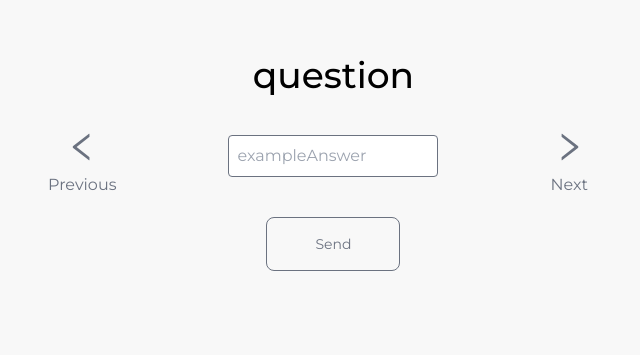
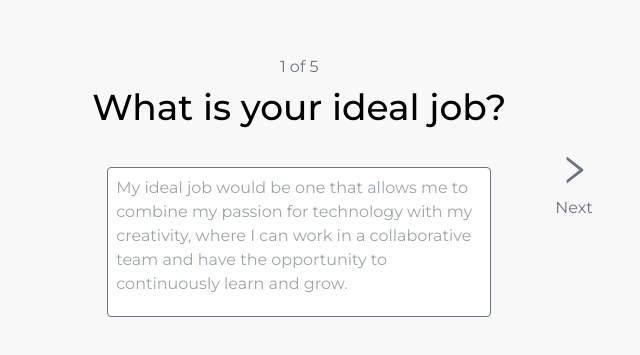
Before and after one commit to Waxer59/JobReady, a React (Vite) app: page /questionaire in a window 1280 px wide. Shown: the part 265-620 px from the top of the page, without its empty margins (322-962 px from the left). Built offline with nearby package versions, Linux system fonts and the light colour scheme; the HTML template or start-up script is replaced by a standard one.

Commit message:
add context

```diff
--- a/package.json
+++ b/package.json
@@ -17,7 +17,8 @@
     "react-dom": "^18.2.0",
     "react-icons": "^4.8.0",
     "react-rough-notation": "^1.0.3",
-    "react-router-dom": "^6.11.2"
+    "react-router-dom": "^6.11.2",
+    "sonner": "^0.4.0"
   },
   "devDependencies": {
     "@types/react": "^18.0.28",
--- a/src/App.tsx
+++ b/src/App.tsx
@@ -1,10 +1,15 @@
 import { BrowserRouter } from 'react-router-dom'
 import AppRouter from './router/AppRouter'
+import QuestionaireProvider from './context/QuestionaireProvider'
+import { Toaster } from 'sonner'
 
 export default function App() {
   return (
     <BrowserRouter>
-      <AppRouter />
+      <QuestionaireProvider>
+        <Toaster />
+        <AppRouter />
+      </QuestionaireProvider>
     </BrowserRouter>
   )
 }
--- a/src/components/Transitions.tsx
+++ b/src/components/Transitions.tsx
@@ -1,6 +1,6 @@
 import { motion } from 'framer-motion'
 
-export function FadeInWhenVisible({ children }: { children: any }) {
+export function FadeInWhenVisible({ children }: { children: React.ReactNode }) {
   return (
     <motion.div
       initial="hidden"
@@ -20,7 +20,7 @@ export function ScaleOnHover({
   children,
   className = ''
 }: {
-  children: any
+  children: React.ReactNode
   className?: string
 }) {
   return (
--- /dev/null
+++ b/src/context/QuestionaireContext.tsx
@@ -0,0 +1,17 @@
+import { createContext } from 'react'
+
+export interface IQuestionaireContext {
+  questionNumber: number
+  setQuestion: (questionNumber: number) => void
+  answers: {
+    [key: string]: string
+  }
+  setAnswers: (answers: object) => void
+}
+
+export const QuestionaireContext = createContext<IQuestionaireContext>({
+  questionNumber: 1,
+  setQuestion: () => {},
+  answers: {},
+  setAnswers: () => {}
+})
--- /dev/null
+++ b/src/context/QuestionaireProvider.tsx
@@ -0,0 +1,18 @@
+import { QuestionaireContext } from './QuestionaireContext'
+import { useState } from 'react'
+
+export default function QuestionaireProvider({
+  children
+}: {
+  children: React.ReactNode
+}) {
+  const [questionNumber, setQuestion] = useState(1)
+  const [answers, setAnswers] = useState({})
+
+  return (
+    <QuestionaireContext.Provider
+      value={{ questionNumber, setQuestion, answers, setAnswers }}>
+      {children}
+    </QuestionaireContext.Provider>
+  )
+}
--- /dev/null
+++ b/src/hooks/useQuestionaire.tsx
@@ -0,0 +1,37 @@
+import { useContext } from 'react'
+import { QuestionaireContext } from '../context/QuestionaireContext'
+import { QUESTIONS } from '../jobReady/data/questionsData'
+
+export default function useQuestionaire() {
+  const { questionNumber, setQuestion, answers, setAnswers } =
+    useContext(QuestionaireContext)
+
+  function nextQuestion() {
+    if (questionNumber + 1 > Object.keys(QUESTIONS).length) {
+      return
+    }
+    setQuestion(questionNumber + 1)
+  }
+
+  function prevQuestion() {
+    if (questionNumber - 1 < 1) {
+      return
+    }
+    setQuestion(questionNumber - 1)
+  }
+
+  function answerQuestion(answer: string, questionNumber: number) {
+    setAnswers({
+      ...answers,
+      [questionNumber]: answer
+    })
+  }
+
+  return {
+    nextQuestion,
+    prevQuestion,
+    answerQuestion,
+    questionNumber,
+    answers
+  }
+}
--- a/src/jobReady/components/questionaire/QuestionaireQuestion.tsx
+++ b/src/jobReady/components/questionaire/QuestionaireQuestion.tsx
@@ -1,46 +1,95 @@
 import { AiOutlineLeft, AiOutlineRight } from 'react-icons/ai'
 import { ScaleOnHover } from '../../../components/Transitions'
+import useQuestionaire from '../../../hooks/useQuestionaire'
+import { QUESTIONS } from '../../data/questionsData'
+import { useState } from 'react'
+import { toast } from 'sonner'
 
-interface Props {
-  question: string
-  hasNext: boolean
-  hasPrev: boolean
-  exampleAnswer: string
+export default function QuestionaireQuestion() {
+  const {
+    questionNumber,
+    nextQuestion,
+    prevQuestion,
+    answerQuestion,
+    answers
+  } = useQuestionaire()
+  const [currentAnswer, setCurrentAnswer] = useState<string>('')
+
+  const handleFinish = () => {
+    if (!AreAllAwnsersFilled() || currentAnswer === '') {
+      toast.error('Please fill all the questions')
+    }
   }
 
-export default function QuestionaireQuestion({
-  question,
-  hasNext,
-  hasPrev,
-  exampleAnswer
-}: Props) {
+  const handleNextQuestion = () => {
+    answerQuestion(currentAnswer, questionNumber)
+    nextQuestion()
+    setCurrentAnswer(answers[questionNumber + 1] ?? '')
+  }
+
+  const handlePrevQuestion = () => {
+    answerQuestion(currentAnswer, questionNumber)
+    prevQuestion()
+    setCurrentAnswer(answers[questionNumber - 1])
+  }
+
+  const AreAllAwnsersFilled = (): boolean => {
+    for (const answer of Object.values(answers)) {
+      if (answer === '') {
+        return false
+      }
+    }
+    return true
+  }
+
   return (
-    <div className="mt-80 flex items-center justify-center gap-28">
-      {hasPrev && (
-        <ScaleOnHover className="flex flex-col items-center justify-center gap-2 cursor-pointer">
-          <AiOutlineLeft className="text-4xl text-gray-500" />
+    <div className="mt-80 flex items-center justify-center relative">
+      {questionNumber > 1 && (
+        <ScaleOnHover>
+          <button
+            className="flex flex-col items-center justify-center gap-2 cursor-pointer"
+            onClick={handlePrevQuestion}>
+            <AiOutlineLeft className="text-xl sm:text-4xl text-gray-500" />
             <span className="text-gray-500">Previous</span>
+          </button>
         </ScaleOnHover>
       )}
 
-      <div className="flex flex-col items-center justify-center gap-10">
-        <h3 className="text-center text-4xl font-medium">{question}</h3>
-        <input
-          type="text"
-          className="border-[1px] border-gray-500 rounded focus:outline-none w-full p-2"
-          placeholder={exampleAnswer}
-        />
+      <div className="flex flex-col items-center justify-center gap-10 w-1/2">
+        <div className="flex flex-col items-center justify-center gap-2">
+          <span className="text-gray-500">
+            {questionNumber} of {Object.keys(QUESTIONS).length}
+          </span>
+          <h3 className="text-center text-4xl font-medium">
+            {QUESTIONS[questionNumber].questionNumber}
+          </h3>
+        </div>
+        <textarea
+          className="border-[1px] border-gray-500 rounded focus:outline-none p-2 w-3/4 min-h-[150px] resize-none"
+          placeholder={QUESTIONS[questionNumber].exampleAnswer}
+          value={currentAnswer}
+          onChange={(e) => {
+            setCurrentAnswer(e.target.value)
+          }}></textarea>
+        {questionNumber === Object.keys(QUESTIONS).length && (
           <ScaleOnHover>
-          <button className="px-12 py-4 text-sm text-gray-500 bg-primary rounded-lg border-[1px] border-gray-500 transition duration-300 hover:text-white hover:bg-black">
-            Send
+            <button
+              className="px-6 sm:px-12 py-4 text-sm text-gray-500 bg-primary rounded-lg border-[1px] border-gray-500 transition duration-300 hover:text-white hover:bg-black"
+              onClick={handleFinish}>
+              Finish!
             </button>
           </ScaleOnHover>
+        )}
       </div>
 
-      {hasNext && (
-        <ScaleOnHover className="flex flex-col items-center justify-center gap-2 cursor-pointer">
-          <AiOutlineRight className="text-4xl text-gray-500" />
+      {questionNumber < Object.keys(QUESTIONS).length && (
+        <ScaleOnHover>
+          <button
+            className="flex flex-col items-center justify-center gap-2 cursor-pointer"
+            onClick={handleNextQuestion}>
+            <AiOutlineRight className="text-xl sm:text-4xl text-gray-500" />
             <span className="text-gray-500">Next</span>
+          </button>
         </ScaleOnHover>
       )}
     </div>
--- /dev/null
+++ b/src/jobReady/data/questionsData.ts
@@ -0,0 +1,36 @@
+interface IQuestions {
+  [key: number]: {
+    questionNumber: string
+    exampleAnswer: string
+  }
+}
+
+export const QUESTIONS: IQuestions = {
+  1: {
+    questionNumber: 'What is your ideal job?',
+    exampleAnswer:
+      'My ideal job would be one that allows me to combine my passion for technology with my creativity, where I can work in a collaborative team and have the opportunity to continuously learn and grow.'
+  },
+  2: {
+    questionNumber: 'What are you passionate about in terms of employment?',
+    exampleAnswer:
+      'I am passionate about finding innovative solutions to complex problems and making a positive impact through my work. I also have a strong interest in working with diverse teams and contributing to a positive work culture.'
+  },
+  3: {
+    questionNumber:
+      'In what type of roles or industries are you most attracted to?',
+    exampleAnswer:
+      'I am most attracted to roles in the tech industry, particularly those that involve software development and data analysis. I also have a keen interest in the renewable energy sector and exploring ways to contribute to a more sustainable future.'
+  },
+  4: {
+    questionNumber:
+      'What aspects would you like to find in your next job to make you feel satisfied?',
+    exampleAnswer:
+      'To feel satisfied in my next job, I would like to find a supportive and collaborative work environment, opportunities for growth and development, challenging projects that allow me to apply my skills, and a sense of purpose in the work I do.'
+  },
+  5: {
+    questionNumber: 'What are your areas of interest and expertise?',
+    exampleAnswer:
+      'My areas of interest and expertise include programming languages such as Python and JavaScript, data analysis and visualization, machine learning, and web development. I also have a strong interest in UX/UI design and creating user-friendly experiences.'
+  }
+}
--- a/src/jobReady/pages/QuestionairePage.tsx
+++ b/src/jobReady/pages/QuestionairePage.tsx
@@ -1,12 +1,5 @@
 import QuestionaireQuestion from '../components/questionaire/QuestionaireQuestion'
 
 export default function QuestionairePage() {
-  return (
-    <QuestionaireQuestion
-      exampleAnswer="exampleAnswer"
-      hasNext={true}
-      hasPrev={true}
-      question="question"
-    />
-  )
+  return <QuestionaireQuestion />
 }
```
Also changed, not shown: .eslintrc.cjs, 1 other file (tests, documents, lock files or other folders). Lines whose indentation alone changed are shown as unchanged.
